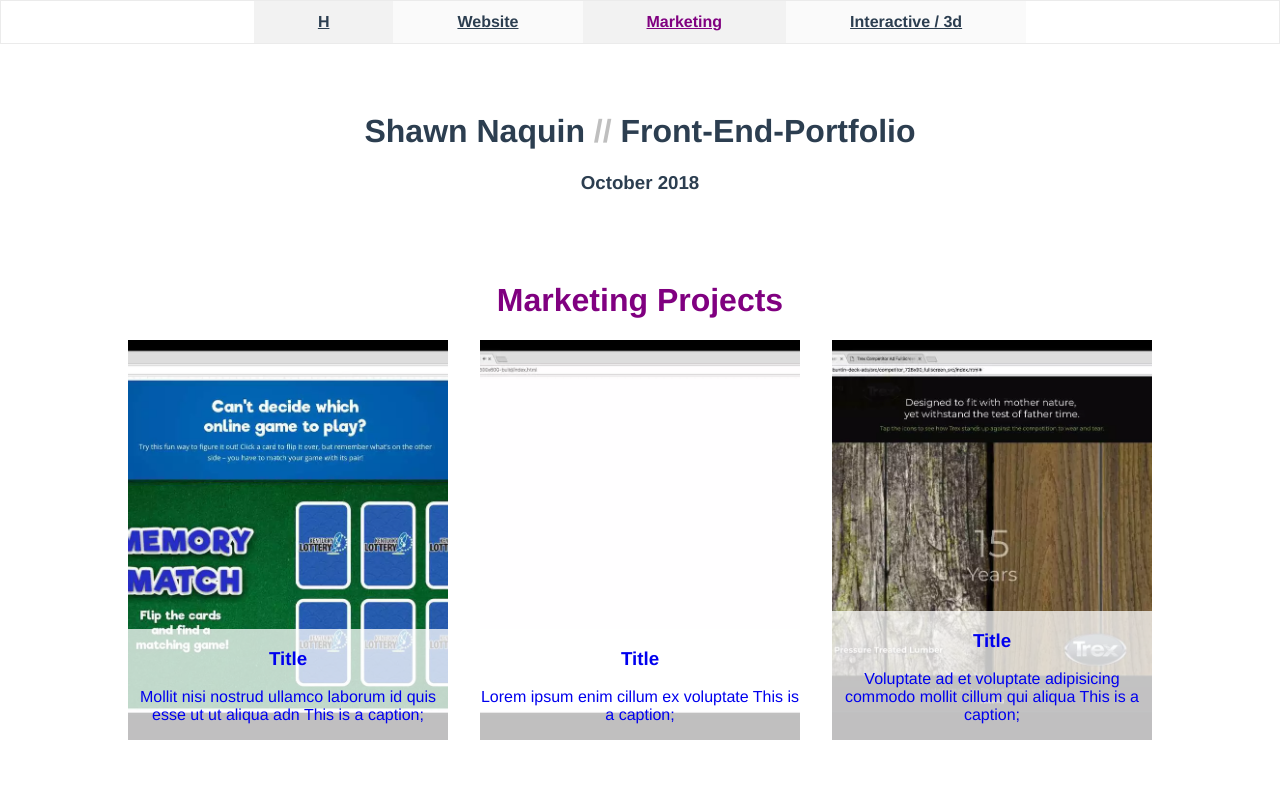
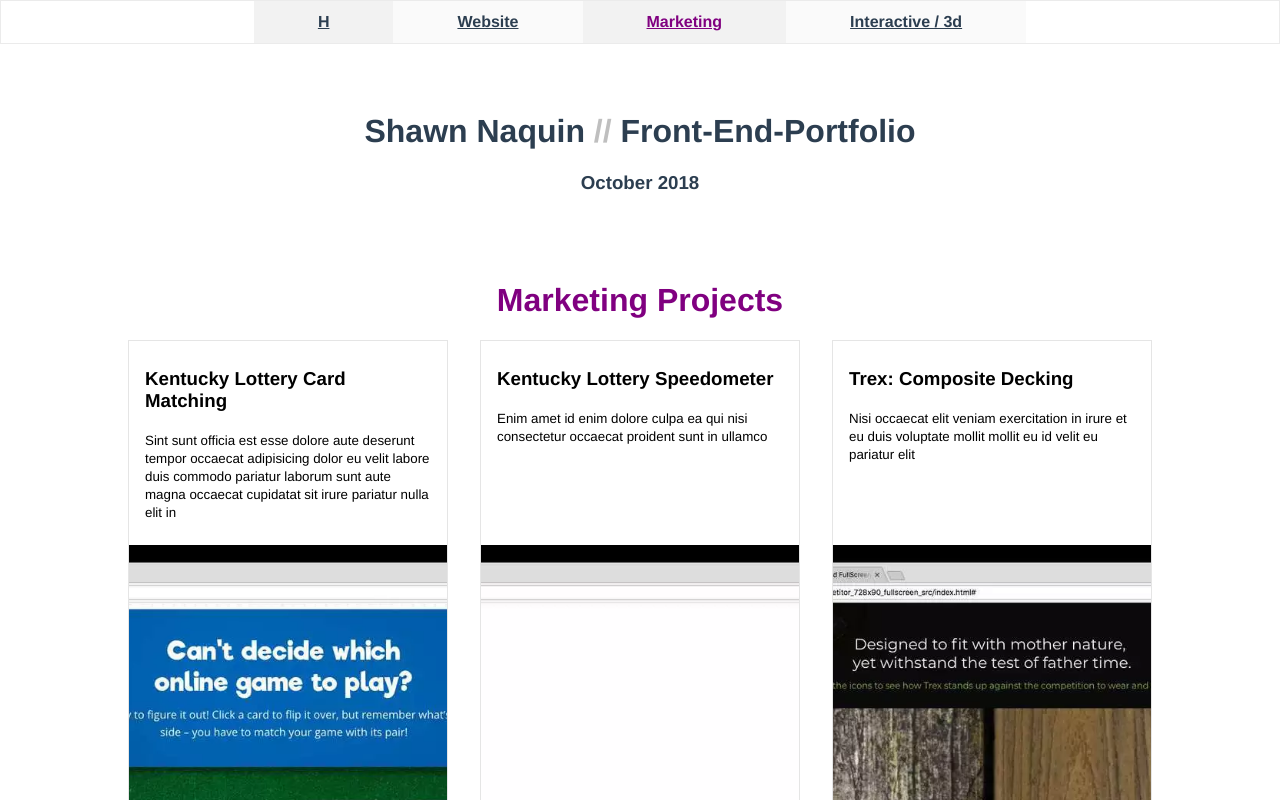
Before and after one commit to shawnnaquin/shawn-portfolio-2018, a Vue app: page /marketing in a window 1280 px wide. Shown: the top 800 px of the page. Built offline with nearby package versions, Linux system fonts and the light colour scheme.

Commit message:
styled project cards on portfolio page

```diff
--- a/src/views/Portfolio.vue
+++ b/src/views/Portfolio.vue
@@ -24,7 +24,14 @@
 					<template v-for="project in projects($route.name)">
 						<router-link
 							:to="`${$route.name}/${project.link}`"
+							:class="[ 'link' ]"
 						>
+							<div :class="[ 'main-description' ]" >
+								<h3>{{ project.title }}</h3>
+								<small>{{ project.projectDescription }}</small>
+							</div>
+
+							<div :class="'image'" >
 								<figure>
 
 									<picture>
@@ -55,11 +62,12 @@
 									</picture>
 
 									<figcaption>
-									<h3>{{ project.mainImage.title }} Title </h3>
+										<h3>{{ project.title }} Title </h3>
 										<p>{{ project.mainImage.caption }} This is a caption; </p>
 									</figcaption>
 
 								</figure>
+							</div>
 						</router-link>
 					</template>
 
@@ -154,13 +162,38 @@
 			p
 */
 	a {
+		text-decoration: none;
+		color:black;
+		text-align:left;
+		border:1px solid rgba(black, 0.1);
+		transition: border-color 200ms ease;
+		transition-property: border-color, border-size;
+		&:hover {
+			border-color:black;
+			border-size:2;
+		}
+	}
+	.link {
+		display: flex;
+		flex-flow: wrap;
+		align-content: space-between;
+	}
+
+	.image {
 		position:relative;
 		width:100%;
-		padding-bottom:125%;
-		background:gray;
+		padding-bottom:200%;
 	}
 
-	figure {
+	.main-description {
+		margin: 8px auto;
+		padding-left:16px;
+		padding-right: 16px;
+		padding-bottom: 16px;
+		font-size:16px;
+	}
+
+	figure, picture {
 		position:absolute;
 		left:0;
 		top:0;
@@ -168,14 +201,20 @@
 		height:100%;
 		margin:0;
 	}
+
 	figcaption {
 		position:absolute;
 		bottom:0;
 		left:0;
-		width:100%;
+		width:calc( 100% - 32px );
 		z-index:1;
 		height:auto;
-		background: rgba(white, 0.75);
+		font-size:12px;
+		padding: 16px;
+		color: darken( white, 20%);
+		background:rgba(black,0.9);
+		border-top-right-radius:16px;
+		border-top-left-radius:8px;
 	}
 
 	source, img {
```
Lines whose indentation alone changed are shown as unchanged.
